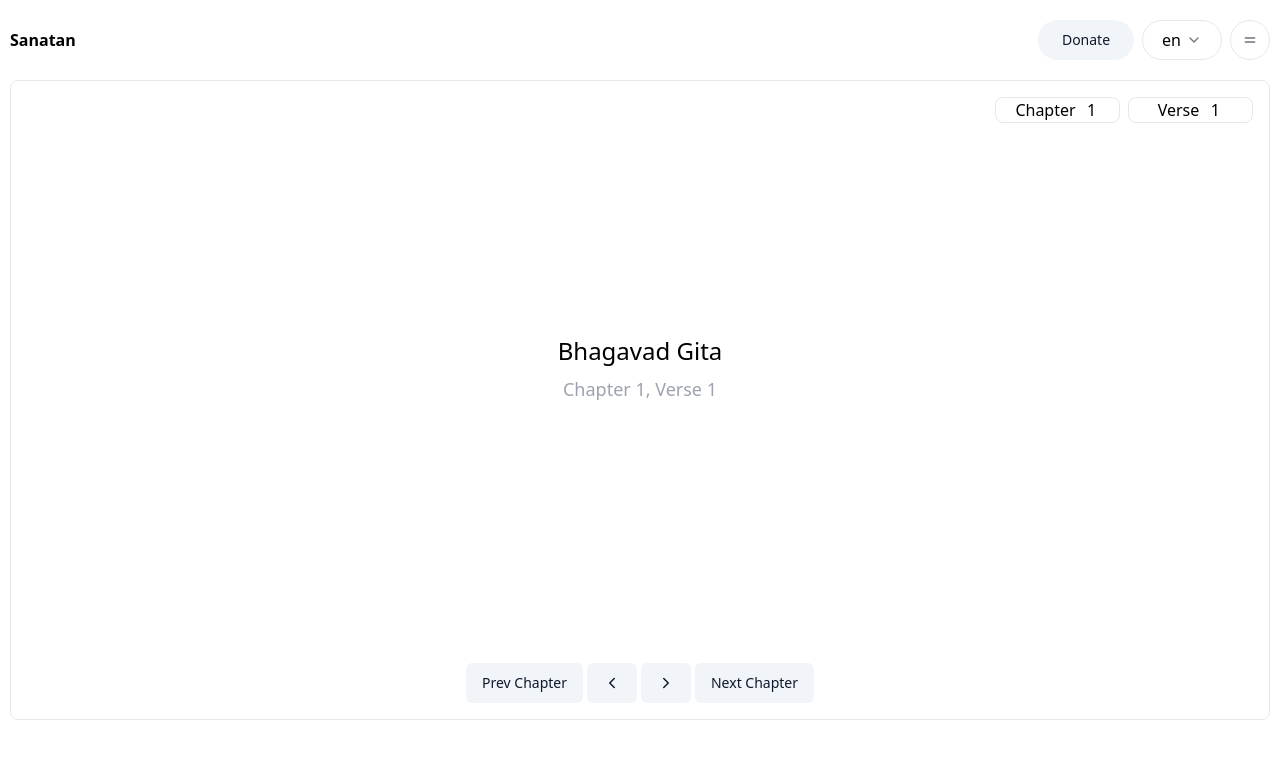
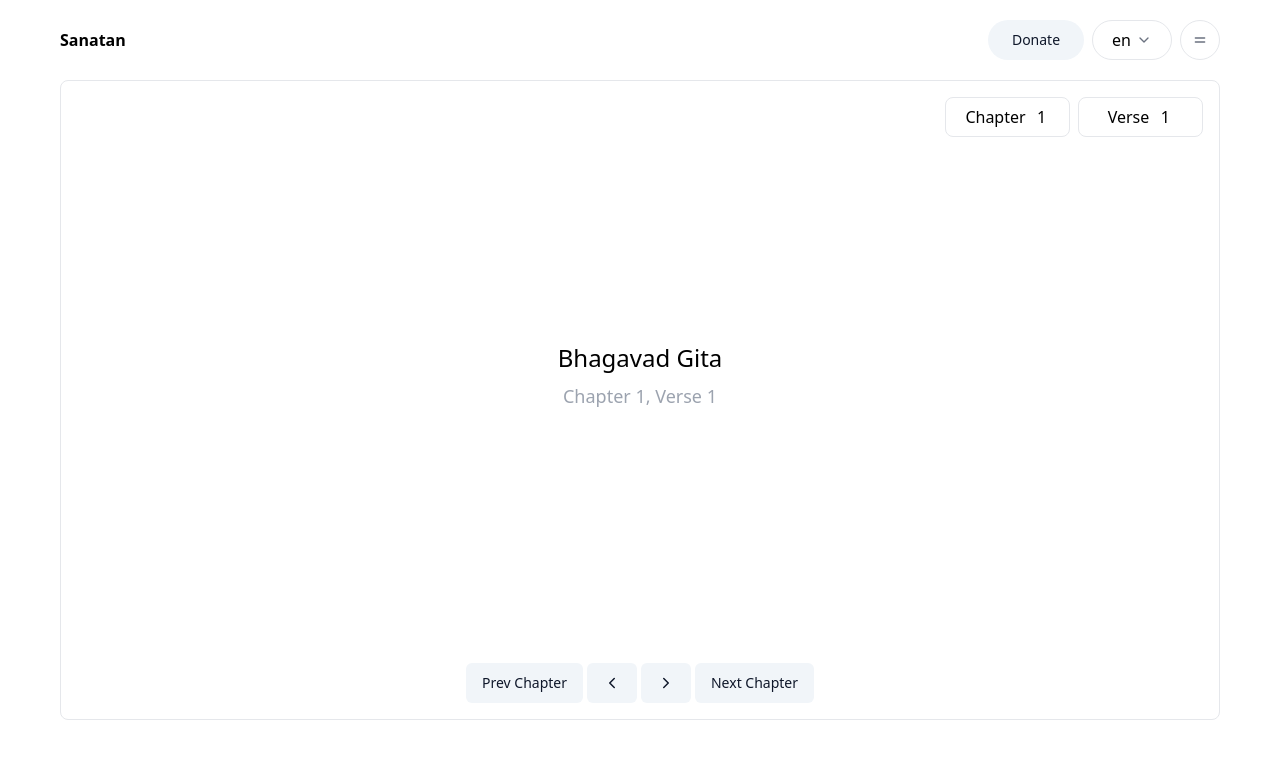
Before and after one commit to yogendrarana/bhagavad-gita, a Next.js app: page /gita in a window 1280 px wide. Shown: the top 758 px of the page. Built offline with nearby package versions, Linux system fonts and the light colour scheme.

Commit message:
UI fixes in gita

```diff
--- a/src/app/(site)/gita/components/select-chapter.tsx
+++ b/src/app/(site)/gita/components/select-chapter.tsx
@@ -15,7 +15,7 @@ export default function SelectChapter() {
     return (
         <DropdownMenu>
             <DropdownMenuTrigger asChild>
-                <button className="h-[var(--h-button)] w-[125px] px-4 rounded-lg flex justify-center gap-2 items-center border">
+                <button className="h-[var(--h-btn)] sm:h-[var(--h-lg-btn)] w-[125px] px-4 rounded-lg flex justify-center gap-2 items-center border">
                     <span>Chapter</span>
                     <div className="w-4">{currentGitaChapter.chapter}</div>
                 </button>
--- a/src/app/(site)/gita/components/select-verse.tsx
+++ b/src/app/(site)/gita/components/select-verse.tsx
@@ -14,7 +14,7 @@ export default function SelectVerse() {
     return (
         <DropdownMenu>
             <DropdownMenuTrigger className="w-[125px]">
-                <button className="h-[var(--h-button)] w-[125px] px-4 rounded-lg flex justify-center gap-2 items-center border">
+                <button className="h-[var(--h-btn)] sm:h-[var(--h-lg-btn)] w-[125px] px-4 rounded-lg flex justify-center gap-2 items-center border">
                     <span>Verse</span>
                     <div className="w-4">{currentGitaVerse.verse}</div>
                 </button>
--- a/src/app/(site)/gita/page.tsx
+++ b/src/app/(site)/gita/page.tsx
@@ -4,7 +4,7 @@ import GitaReader from './components/gita-reader'
 
 const GitaPage = () => {
     return (
-        <div className="h-full flex flex-col gap-4">
+        <div className=" h-ful px-[var(--px)] sm:px-[var(--sm-px)] flex flex-col " >
             <div className="h-full px-[var(--px)] ">
                 <Navbar />
                 <GitaReader />
```
Also changed, not shown: src/app/(site)/page.tsx (+1 -6 lines).
